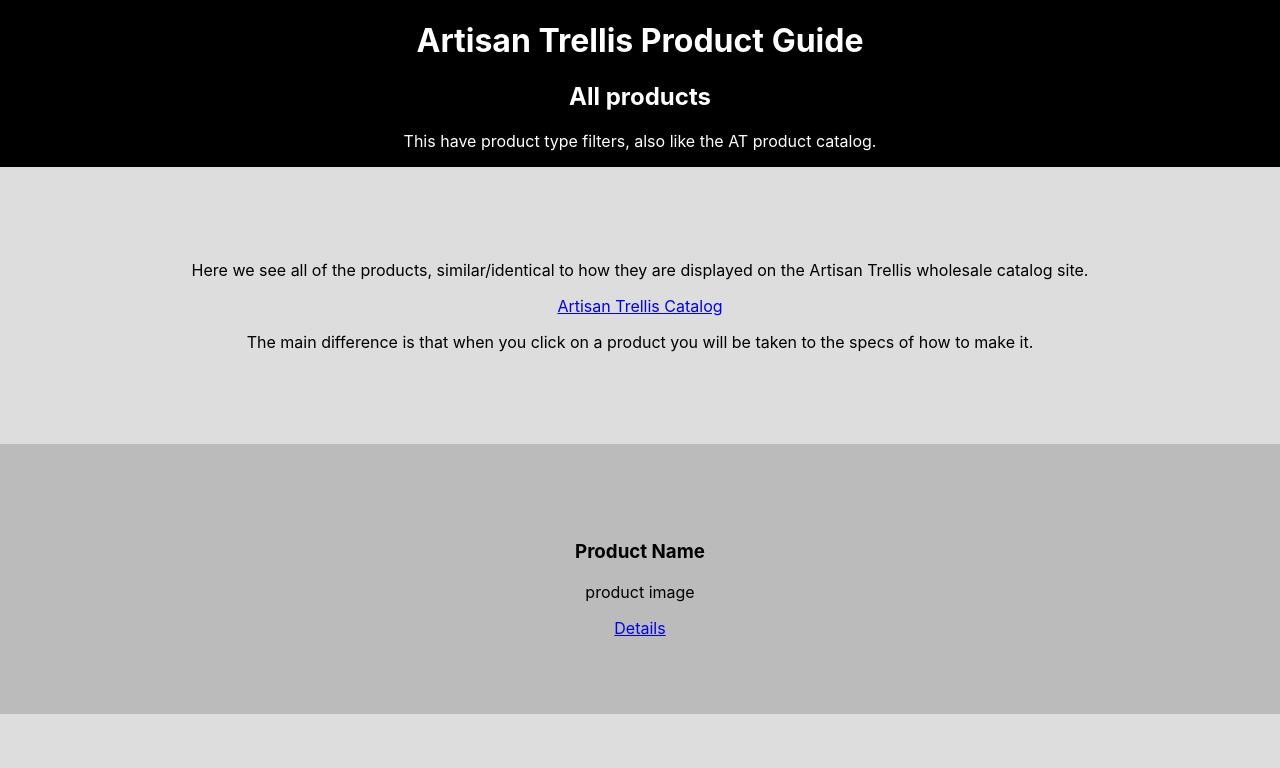
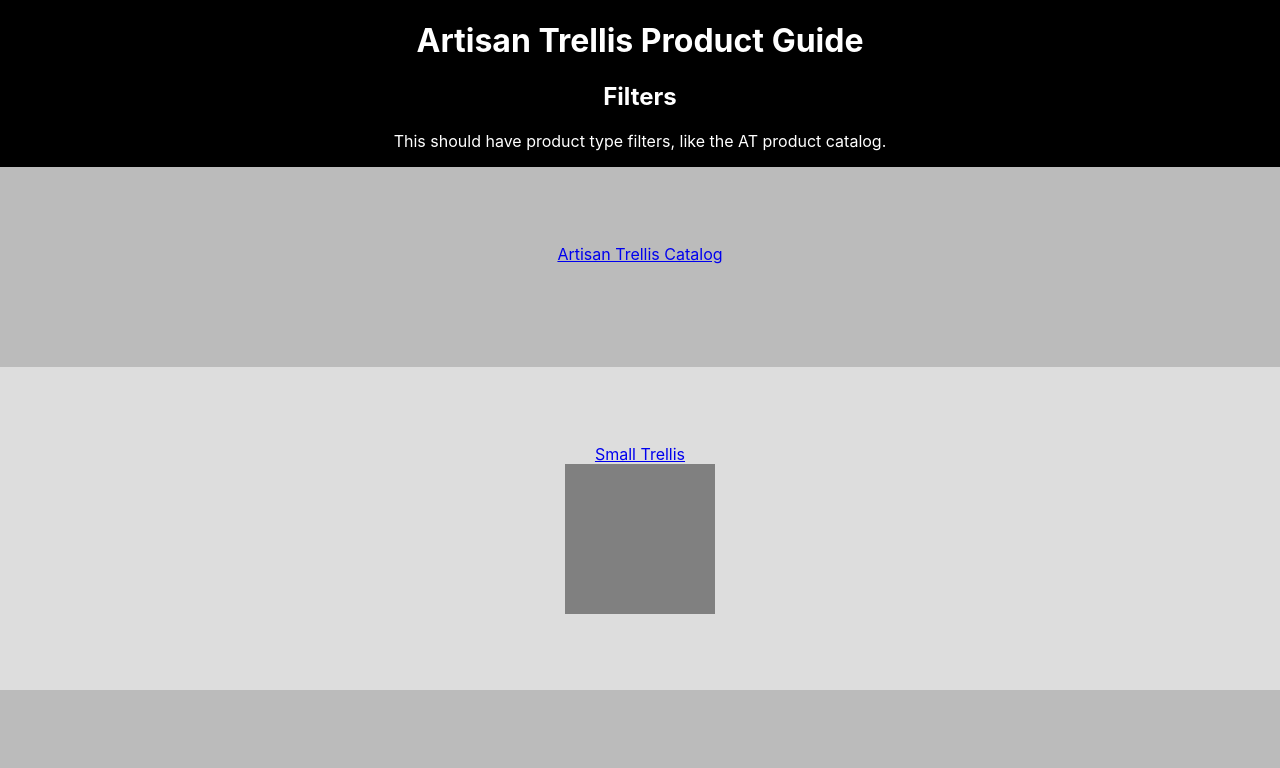
Before and after one commit to capnnemo2/at-product-guide, a React (Create React App) app: page /home in a window 1280 px wide. Shown: the top 768 px of the page. Built offline with nearby package versions, Linux system fonts and the light colour scheme.

Commit message:
Home utilizes dummyStore

```diff
--- /dev/null
+++ b/src/App.css
@@ -0,0 +1,8 @@
+* {
+  box-sizing: border-box;
+}
+
+body {
+  text-align: center;
+  background-color: black;
+}
--- a/src/App.js
+++ b/src/App.js
@@ -5,6 +5,7 @@ import Landing from "./Landing/Landing";
 import Home from "./Home/Home";
 import ProductDetails from "./ProductDetails/ProductDetails";
 import AddProduct from "./AddProduct/AddProduct";
+import "./App.css";
 
 export default class App extends React.Component {
   render() {
--- a/src/Home/Home.css
+++ b/src/Home/Home.css
@@ -1,3 +1,25 @@
 .Home__subheader {
   color: white;
 }
+
+.dummyImage {
+  height: 150px;
+  width: 150px;
+  background-color: grey;
+  margin: 0 auto;
+}
+
+/* not sure why this is necessary, but it is for right now */
+ul {
+  margin-left: -40px;
+}
+
+.Home__li {
+  min-height: 200px;
+  padding: 6% 0;
+  background-color: #bbb;
+}
+
+.Home__li:nth-child(even) {
+  background-color: #ddd;
+}
--- a/src/Home/Home.js
+++ b/src/Home/Home.js
@@ -1,17 +1,34 @@
 import React from "react";
 import { Link } from "react-router-dom";
 import "./Home.css";
+import dummyStore from "../dummyStore";
 
 export default class Home extends React.Component {
   render() {
     return (
       <div className="Home">
         <div className="Home__subheader">
-          <h2>All products</h2>
+          <h2>Filters</h2>
           <p>
-            This have product type filters, also like the AT product catalog.
+            This should have product type filters, like the AT product catalog.
           </p>
         </div>
+
+        <ul>
+          <li key="0" className="Home__li">
+            <a href="http://www.artisantrellis.com/all-products">
+              Artisan Trellis Catalog
+            </a>
+          </li>
+          {dummyStore.map(p => (
+            <li key={p.id} className="Home__li">
+              <Link to={`productDetails/${p.id}`} className="Home__link">
+                {p.productName}
+              </Link>
+              <div className="dummyImage"></div>
+            </li>
+          ))}
+        </ul>
 
         <section>
           <p>
--- a/src/Landing/Landing.css
+++ b/src/Landing/Landing.css
@@ -1,12 +1,3 @@
-* {
-  box-sizing: border-box;
-}
-
-body {
-  text-align: center;
-  background-color: black;
-}
-
 section {
   min-height: 200px;
   padding: 6% 0;
--- a/src/dummyStore.js
+++ b/src/dummyStore.js
@@ -68,3 +68,5 @@ const dummyStore = [
     weld: `First weld: Add a piece of ⅜” with a crosspiece to the end of your table so that the entire bent piece of steel can rest on table with only the bottom hanging off the edge. After you slide the bent piece of steel into the crosspiece, mark on your table one foot spike length up from the bottom. This is your first weld location.`
   }
 ];
+
+export default dummyStore;
```
